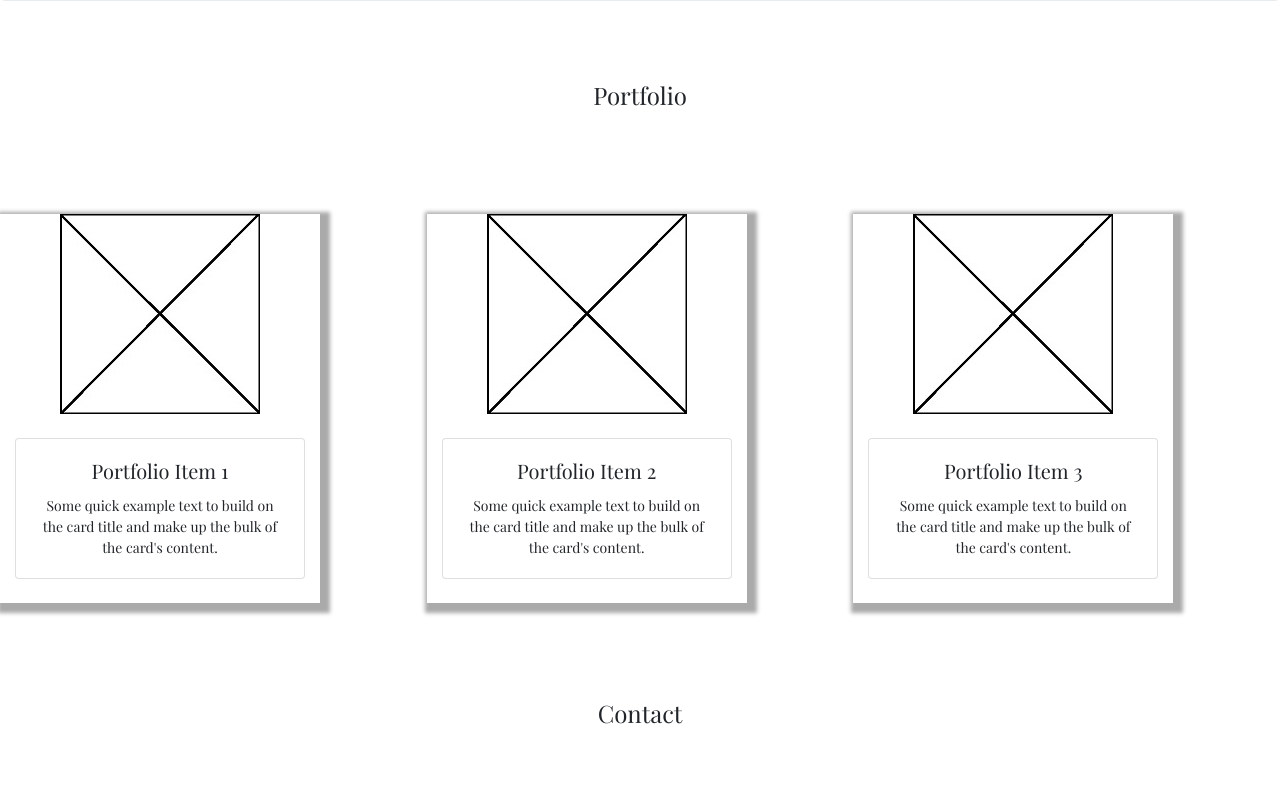
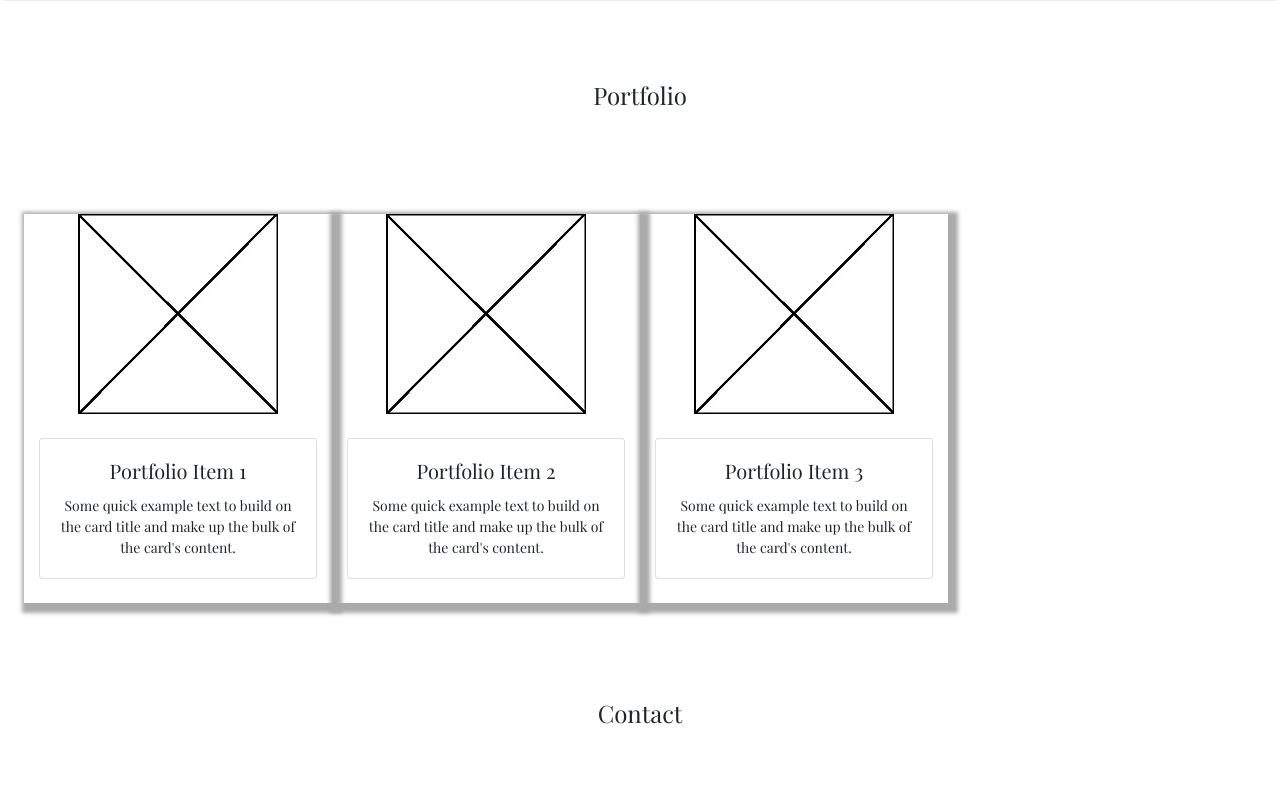
Before and after one commit to HalfMortise/my-pwp, a PHP site: page / in a window 1280 px wide. Shown: the part 1582-2367 px from the top of the page. Run offline with PHP 8.4, Linux system fonts and the light colour scheme; some libraries are stand-ins or nearby versions.

Commit message:
Added reCAPTCHA placeholder

```diff
--- a/public_html/index.php
+++ b/public_html/index.php
@@ -9,11 +9,12 @@
 		<script src="https://code.jquery.com/jquery-3.3.1.slim.min.js" integrity="sha384-q8i/X+965DzO0rT7abK41JStQIAqVgRVzpbzo5smXKp4YfRvH+8abtTE1Pi6jizo" crossorigin="anonymous"></script>
 		<script src="https://cdnjs.cloudflare.com/ajax/libs/popper.js/1.14.3/umd/popper.min.js" integrity="sha384-ZMP7rVo3mIykV+2+9J3UJ46jBk0WLaUAdn689aCwoqbBJiSnjAK/l8WvCWPIPm49" crossorigin="anonymous"></script>
 		<script src="https://stackpath.bootstrapcdn.com/bootstrap/4.1.3/js/bootstrap.min.js" integrity="sha384-ChfqqxuZUCnJSK3+MXmPNIyE6ZbWh2IMqE241rYiqJxyMiZ6OW/JmZQ5stwEULTy" crossorigin="anonymous"></script>
+		<script src="https://www.google.com/recaptcha/api.js"></script>
 		<link href="https://fonts.googleapis.com/css?family=Playfair+Display+SC" rel="stylesheet">
 		<link href="https://fonts.googleapis.com/css?family=Playfair+Display" rel="stylesheet">
 		<link href="./css/style.css" rel="stylesheet">
 		<script rel="script" src="./js/script.js"></script>
-
+		<script src='https://www.google.com/recaptcha/api.js'></script>
 
 	</head>
 	<body>
@@ -171,7 +172,7 @@
 
 
 <!--PORTFOLIO Section-->
-		<section class="py-5 font">
+		<section class="py-5 mx-4 font">
 			<div class="container-fluid justify-content-center text-center">
 				<div class="row">
 					<div class="col-md-3 shadow-box">
@@ -183,7 +184,7 @@
 							</div>
 						</div>
 					</div>
-					<div class="col-md-3 offset-md-1 shadow-box">
+					<div class="col-md-3 shadow-box">
 						<img class="img-fluid d-block mx-auto mb-4" src="./images/placeholder.jpg" alt="">
 						<div class="card mb-4">
 							<div class="card-body">
@@ -192,7 +193,7 @@
 							</div>
 						</div>
 					</div>
-					<div class="col-md-3 offset-md-1 shadow-box">
+					<div class="col-md-3 shadow-box">
 						<img class="img-fluid d-block mx-auto mb-4" src="./images/placeholder.jpg" alt="">
 						<div class="card mb-4">
 							<div class="card-body">
@@ -231,14 +232,7 @@
 				</div>
 			</div>
 
-
-
-
-
 <!-- CONTACT -->
-
-
-
 
 			<div class="contact-form">
 
@@ -268,23 +262,20 @@
 							<p>Message</p>
 							<textarea name="message" class="form-input-text form-control" rows="6" required="required"></textarea>
 						</div>
+
 						<div>
 							<p>
 								<a href="#"><button type="submit" class="btn btn-sm btn-outline-secondary">Send Message</button></a>
 							</p>
 						</div>
+
+						<div class="g-recaptcha" data-sitekey="https://bootcamp-coders.cnm.edu/~ecorsi/my-pwp-joy/public_html/index.php">
+
+						</div>
+
 					</div>
 				</form>
 			</div>
-
-
-
-
-
-
-
-
-
 		</section>
 
 
```
